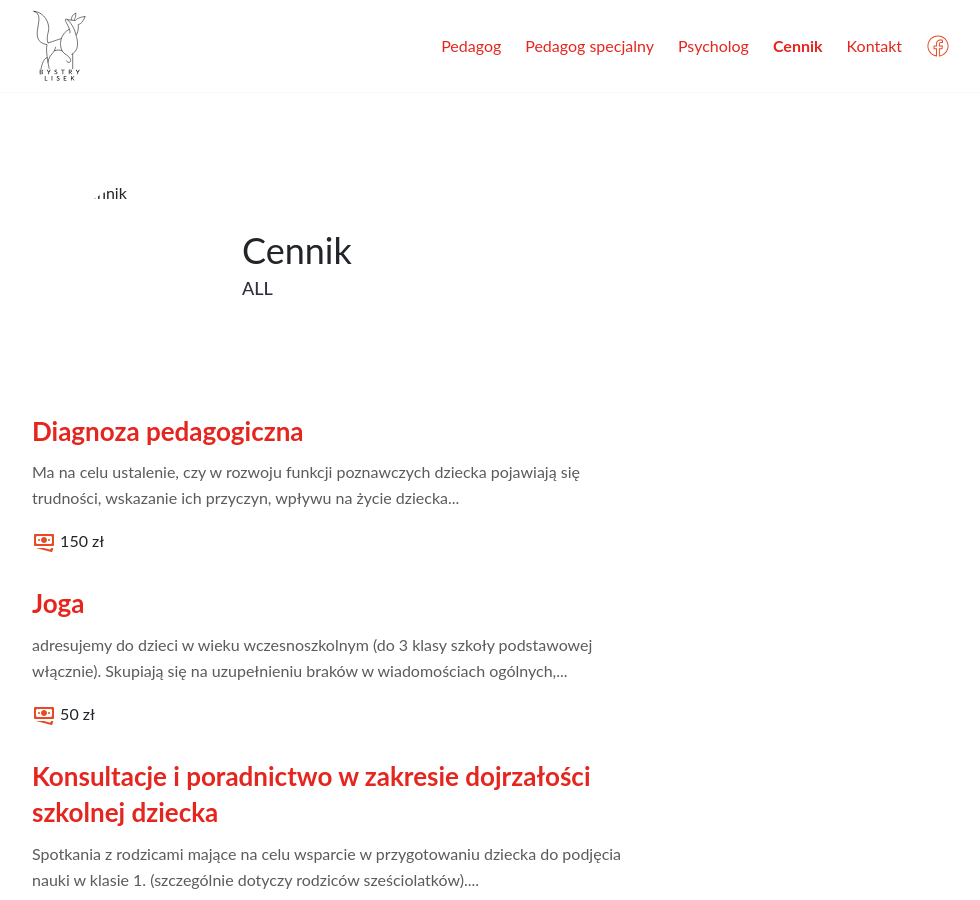
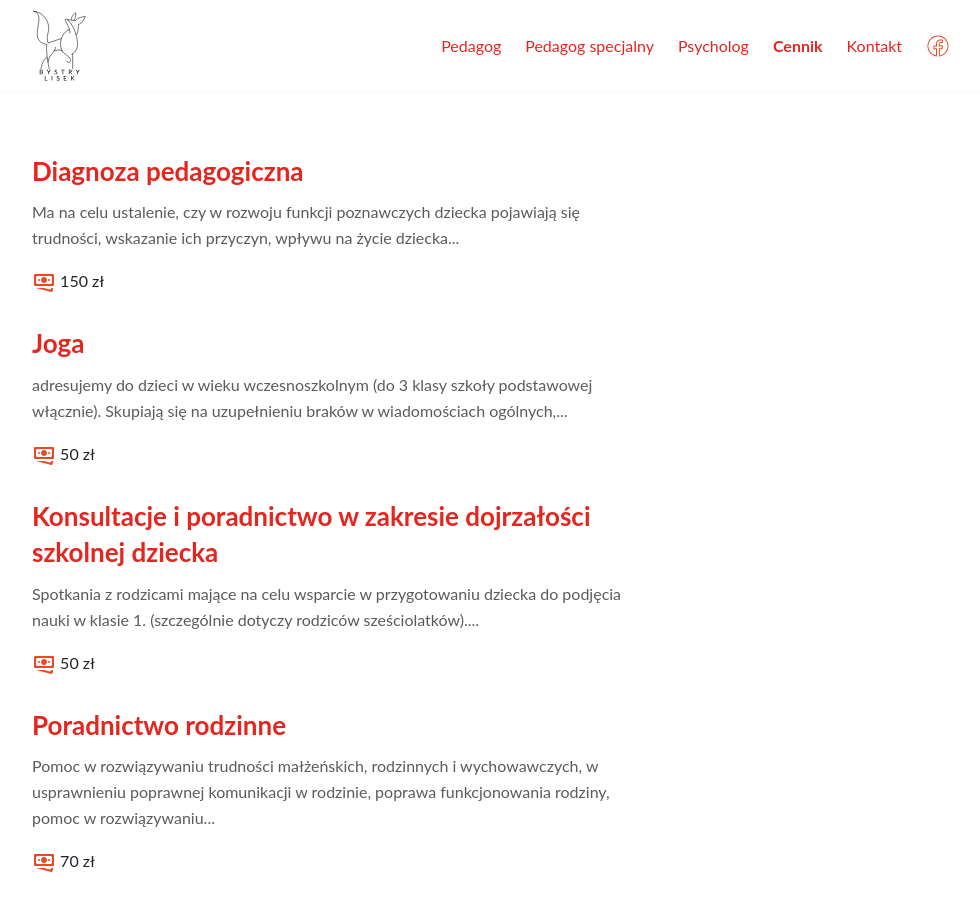
Before and after one commit to pawelkrysiak/bystrylisek, a Jekyll site: the page built from cennik.md, in a window 1280 px wide and 900 px high. Shown: the whole window, without its empty margins (143-1123 px from the left). Built offline with Jekyll 4.4.1, drawn with Linux system fonts in a browser that asks for light colours.

Commit message:
update services layout not to include team info on cennik page

```diff
--- a/_layouts/services.html
+++ b/_layouts/services.html
@@ -4,6 +4,7 @@ bodyClass: page-services-list
 ---
 
 <div class="container pt-6 pb-6">
+  {% unless page.role == "all" %}
   <div class="row">
     <div class="col-12 mb-2">
       {% include team.html
@@ -15,6 +16,7 @@ bodyClass: page-services-list
       %}
     </div>
   </div>
+  {% endunless %}
   <div class="row">
     {% for service in site.services %}
     {% for role in service.role %}
```
